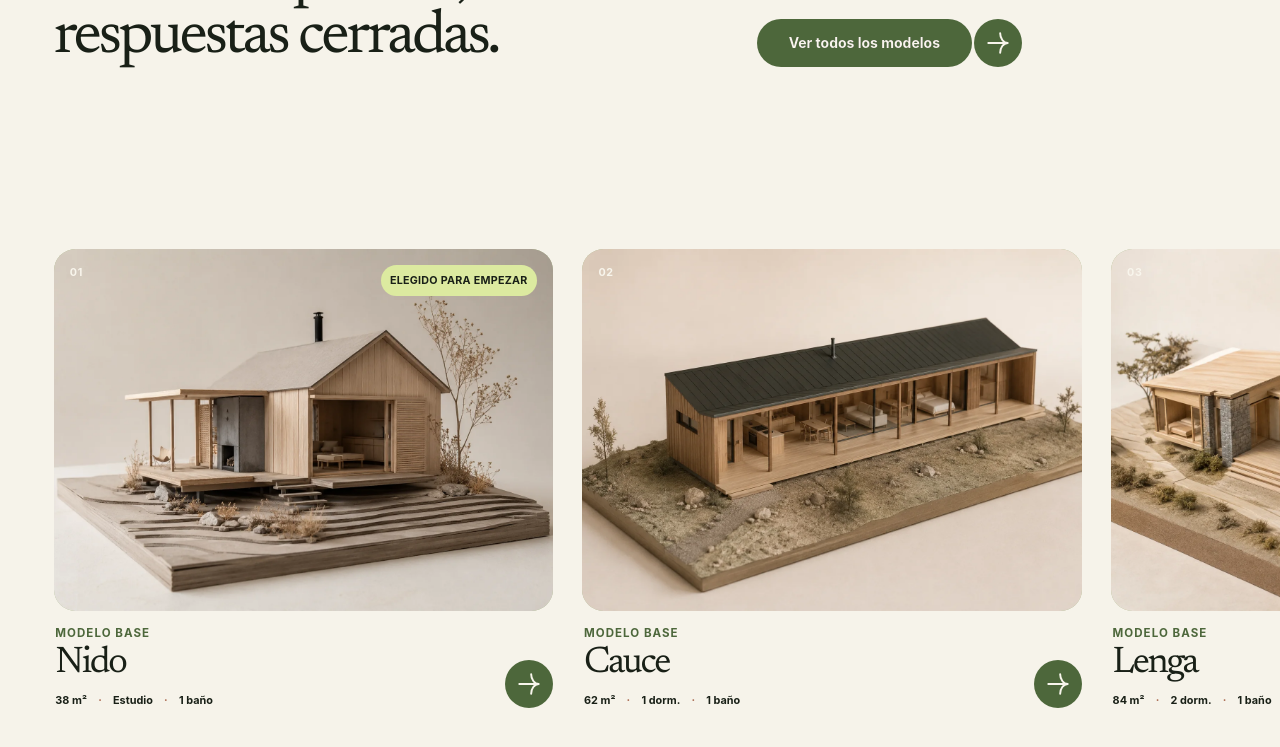
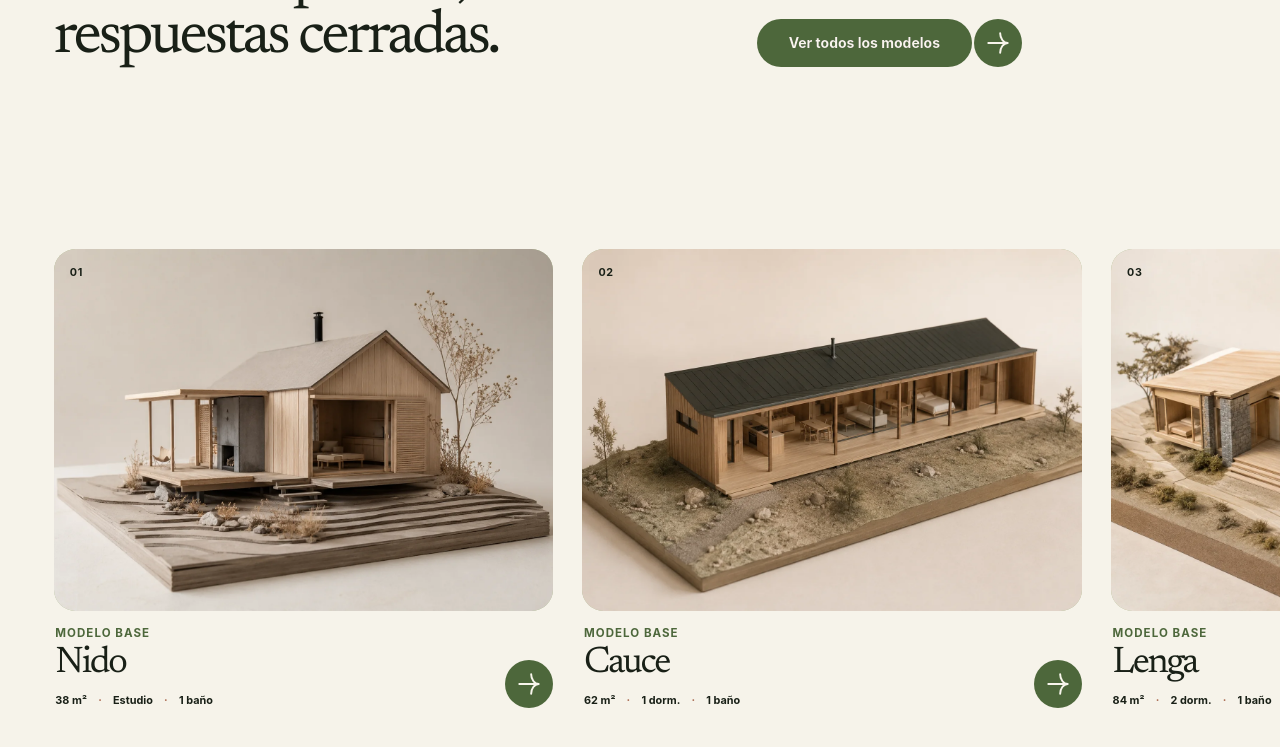
Before and after one commit to muga-system/hospitalidades-linde, an Astro site: page / in a window 1280 px wide. Shown: the part 5241-5988 px from the top of the page. Built offline with nearby package versions, Linux system fonts and the light colour scheme; Astro itself is replaced by a stand-in of ours; a web font is replaced by a local one.

Commit message:
fix: simplifica tarjetas de modelos en home

```diff
--- a/src/components/catalog/ModelCard.astro
+++ b/src/components/catalog/ModelCard.astro
@@ -13,7 +13,7 @@
     <figure class="model-card__media media media--rounded">
       <img class="media__image" src={cover.src} alt={cover.alt} width={cover.width} height={cover.height} loading={index <= 1 ? 'eager' : 'lazy'} style={`object-position:${cover.position ?? 'center'};`} />
       <span class="model-card__number">{String(index + 1).padStart(2, '0')}</span>
-      {model.isFeatured && <span class="model-card__badge">Elegido para empezar</span>}
+      {model.isFeatured && size !== 'featured' && <span class="model-card__badge">Elegido para empezar</span>}
     </figure>
     <div class="model-card__body">
       <div>
@@ -36,6 +36,7 @@
   .model-card--featured .model-card__media { aspect-ratio: 1.38 / 1; }
   .model-card__number, .model-card__badge { position: absolute; z-index: 1; top: 1rem; color: var(--white); font-size: .67rem; font-weight: 750; letter-spacing: .07em; text-transform: uppercase; }
   .model-card__number { left: 1rem; }
+  .model-card--featured .model-card__number { color: var(--ink); }
   .model-card__badge { right: 1rem; max-width: 11rem; color: var(--ink); background: var(--leaf); border-radius: 999px; padding: .48rem .58rem; letter-spacing: .025em; }
   .model-card__body { position: relative; display: grid; grid-template-columns: 1fr auto; gap: .7rem; padding: 1rem .1rem 0; }
   .model-card__body .eyebrow { color: var(--forest); margin-bottom: .35rem; }
```
